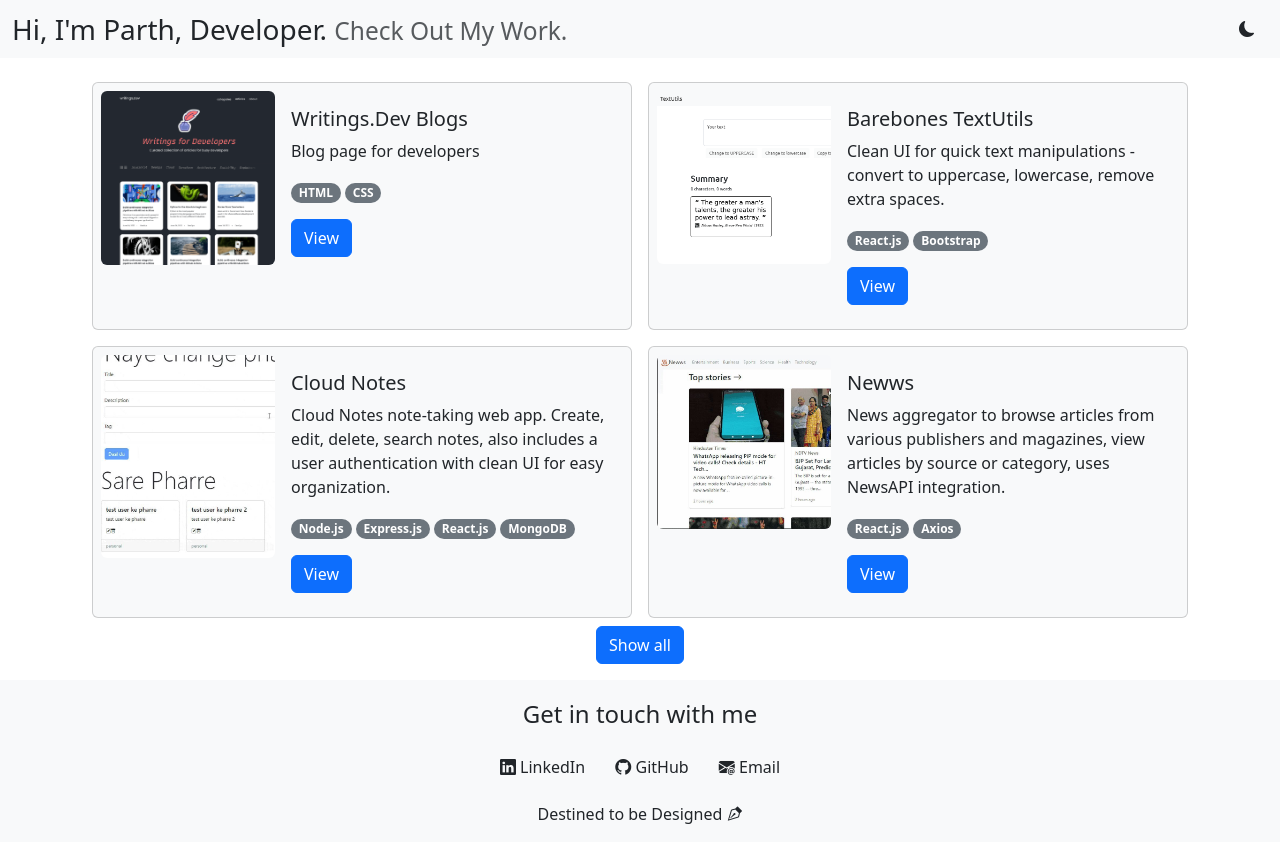
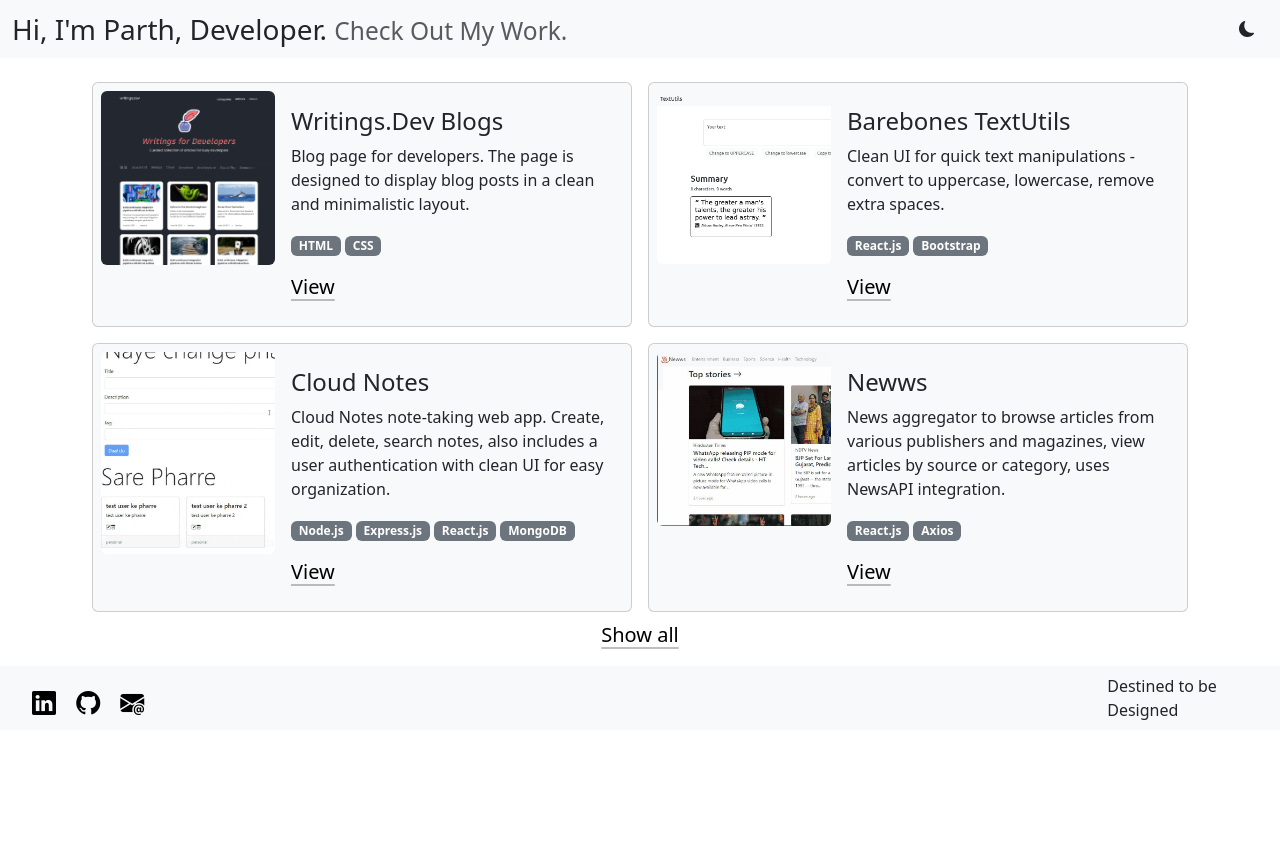
Before and after one commit to parthvyas7/parthvyas7.github.io, a plain HTML site: page index.html in a window 1280 px wide. After the commit the page ends 800 px from the top, so only its background shows below. Drawn offline with nearby package versions, Linux system fonts and the light colour scheme.

Commit message:
Changed all buttons to colored links

```diff
--- a/index.html
+++ b/index.html
@@ -62,18 +62,21 @@
             </div>
             <div class="col-md-8">
               <div class="card-body">
-                <h5 class="card-title">Writings.Dev Blogs</h5>
-                <p class="card-text">Blog page for developers</p>
+                <h4 class="card-title">Writings.Dev Blogs</h4>
                 <p class="card-text">
-                  <span class="badge rounded-pill text-bg-secondary">HTML</span>
-                  <span class="badge rounded-pill text-bg-secondary">CSS</span>
+                  Blog page for developers. The page is designed to display blog
+                  posts in a clean and minimalistic layout.
+                </p>
+                <p class="card-text">
+                  <span class="badge text-bg-secondary">HTML</span>
+                  <span class="badge text-bg-secondary">CSS</span>
                 </p>
                 <a
                   target="_blank"
                   href="http://writingsdev.rf.gd/"
-                  class="btn btn-primary"
-                  >View</a
-                >
+                  class="link-body-emphasis link-offset-2 link-underline-opacity-25 link-underline-opacity-75-hover fs-5"
+                  >View
+                </a>
               </div>
             </div>
           </div>
@@ -85,23 +88,19 @@
             </div>
             <div class="col-md-8">
               <div class="card-body">
-                <h5 class="card-title">Barebones TextUtils</h5>
+                <h4 class="card-title">Barebones TextUtils</h4>
                 <p class="card-text">
                   Clean UI for quick text manipulations - convert to uppercase,
                   lowercase, remove extra spaces.
                 </p>
                 <p class="card-text">
-                  <span class="badge rounded-pill text-bg-secondary"
-                    >React.js</span
-                  >
-                  <span class="badge rounded-pill text-bg-secondary"
-                    >Bootstrap</span
-                  >
+                  <span class="badge text-bg-secondary">React.js</span>
+                  <span class="badge text-bg-secondary">Bootstrap</span>
                 </p>
                 <a
                   target="_blank"
                   href="https://parthvyas7.github.io/barebones-textutils/"
-                  class="btn btn-primary"
+                  class="link-body-emphasis link-offset-2 link-underline-opacity-25 link-underline-opacity-75-hover fs-5"
                   >View</a
                 >
               </div>
@@ -115,30 +114,22 @@
             </div>
             <div class="col-md-8">
               <div class="card-body">
-                <h5 class="card-title">Cloud Notes</h5>
+                <h4 class="card-title">Cloud Notes</h4>
                 <p class="card-text">
                   Cloud Notes note-taking web app. Create, edit, delete, search
                   notes, also includes a user authentication with clean UI for
                   easy organization.
                 </p>
                 <p class="card-text">
-                  <span class="badge rounded-pill text-bg-secondary"
-                    >Node.js</span
-                  >
-                  <span class="badge rounded-pill text-bg-secondary"
-                    >Express.js</span
-                  >
-                  <span class="badge rounded-pill text-bg-secondary"
-                    >React.js</span
-                  >
-                  <span class="badge rounded-pill text-bg-secondary"
-                    >MongoDB</span
-                  >
+                  <span class="badge text-bg-secondary">Node.js</span>
+                  <span class="badge text-bg-secondary">Express.js</span>
+                  <span class="badge text-bg-secondary">React.js</span>
+                  <span class="badge text-bg-secondary">MongoDB</span>
                 </p>
                 <a
                   target="_blank"
                   href="https://github.com/parthvyas7/cnotes"
-                  class="btn btn-primary"
+                  class="link-body-emphasis link-offset-2 link-underline-opacity-25 link-underline-opacity-75-hover fs-5"
                   >View</a
                 >
               </div>
@@ -152,24 +143,20 @@
             </div>
             <div class="col-md-8">
               <div class="card-body">
-                <h5 class="card-title">Newws</h5>
+                <h4 class="card-title">Newws</h4>
                 <p class="card-text">
                   News aggregator to browse articles from various publishers and
                   magazines, view articles by source or category, uses NewsAPI
                   integration.
                 </p>
                 <p class="card-text">
-                  <span class="badge rounded-pill text-bg-secondary"
-                    >React.js</span
-                  >
-                  <span class="badge rounded-pill text-bg-secondary"
-                    >Axios</span
-                  >
+                  <span class="badge text-bg-secondary">React.js</span>
+                  <span class="badge text-bg-secondary">Axios</span>
                 </p>
                 <a
                   target="_blank"
                   href="https://github.com/parthvyas7/Newws"
-                  class="btn btn-primary"
+                  class="link-body-emphasis link-offset-2 link-underline-opacity-25 link-underline-opacity-75-hover fs-5"
                   >View</a
                 >
               </div>
@@ -179,39 +166,40 @@
       </div>
       <div class="text-center">
         <a
-          class="btn btn-primary"
+          class="link-body-emphasis link-offset-2 link-underline-opacity-25 link-underline-opacity-75-hover fs-5"
           target="_blank"
           href="https://github.com/parthvyas7?tab=repositories"
           >Show all</a
         >
       </div>
     </div>
-    <div class="container-fluid bg-body-tertiary text-center py-3">
-      <p class="fs-4 fw-light">Get in touch with me</p>
+    <div
+      class="container-fluid bg-body-tertiary d-flex justify-content-evenly align-items-center py-2"
+    >
+      <div class="container">
         <a
-        class="btn"
+          class="icon-link link-body-emphasis fs-4 m-2"
           target="_blank"
           href="https://www.linkedin.com/in/parthvyas7/"
         >
-        <i class="bi bi-linkedin"></i> LinkedIn
+          <i class="bi bi-linkedin"></i>
         </a>
         <a
-        class="btn"
+          class="icon-link link-body-emphasis fs-4 m-2"
           target="_blank"
           href="https://github.com/parthvyas7"
         >
-        <i class="bi bi-github"></i> GitHub</a
-      >
+          <i class="bi bi-github"></i>
+        </a>
         <a
-        class="btn"
+          class="icon-link link-body-emphasis fs-4 m-2"
           target="_blank"
           href="mailto:itspv7@gmail.com"
         >
-        <i class="bi bi-envelope-at-fill"></i> Email
+          <i class="bi bi-envelope-at-fill"></i>
         </a>
-      <p class="fs-6 fw-lighter mt-3 mb-0">
-        Destined to be Designed <i class="bi bi-vector-pen"></i>
-      </p>
+      </div>
+      <p class="fw-lighter m-0">Destined to be Designed</p>
     </div>
     <script
       src="https://cdn.jsdelivr.net/npm/bootstrap@5.3.3/dist/js/bootstrap.bundle.min.js"
```
Lines whose indentation alone changed are shown as unchanged.
